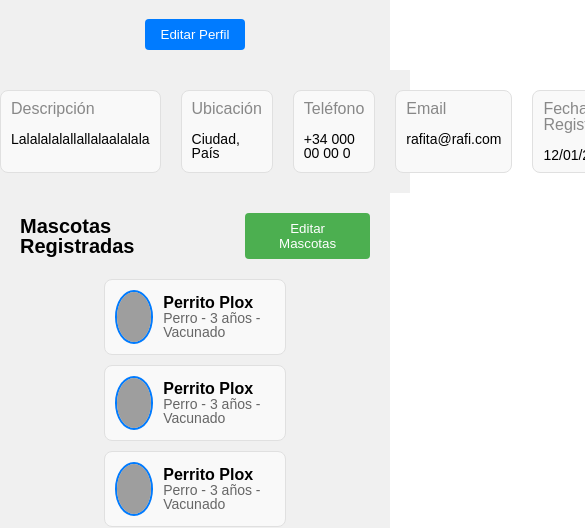
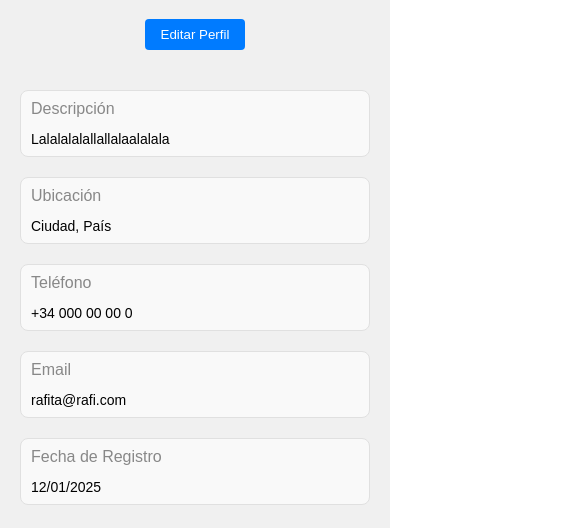
Before and after one commit to rekznoz/CuraPatas, a React (Vite) app: page /usuario in a window 390 px wide. Shown: the part 381-909 px from the top of the page, 585 px wide, since content can reach past the window. Built offline with nearby package versions, Linux system fonts and the light colour scheme; grey boxes are pictures that could not be loaded.

Commit message:
Update perfilesusuario.css

```diff
--- a/src/css/perfilesusuario.css
+++ b/src/css/perfilesusuario.css
@@ -76,6 +76,13 @@
 .bloque-informacion p {
     margin: 0;
     font-size: 14px;
+}
+
+@media (max-width: 999px) {
+    .informacion-perfil-usuario {
+        flex-direction: column;
+        gap: 20px;
+    }
 }
 
 /* Estilos de la sección de mascotas */
@@ -158,3 +165,13 @@
     color: #666;
     margin: 0;
 }
+
+@media (max-width: 999px) {
+    .encabezado-seccion-mascotas {
+        flex-direction: column;
+        gap: 20px;
+    }
+    .carta-mascota {
+        width: 100%;
+    }
+}
```
